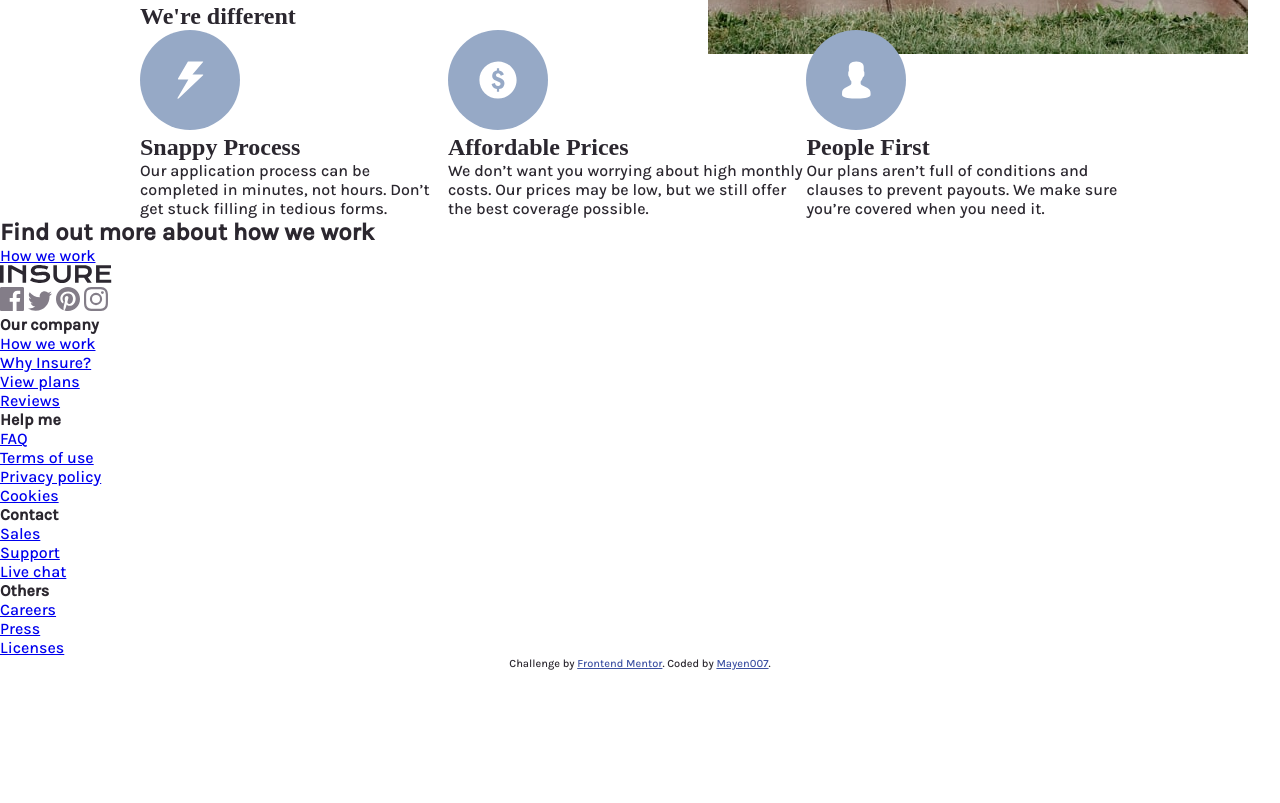
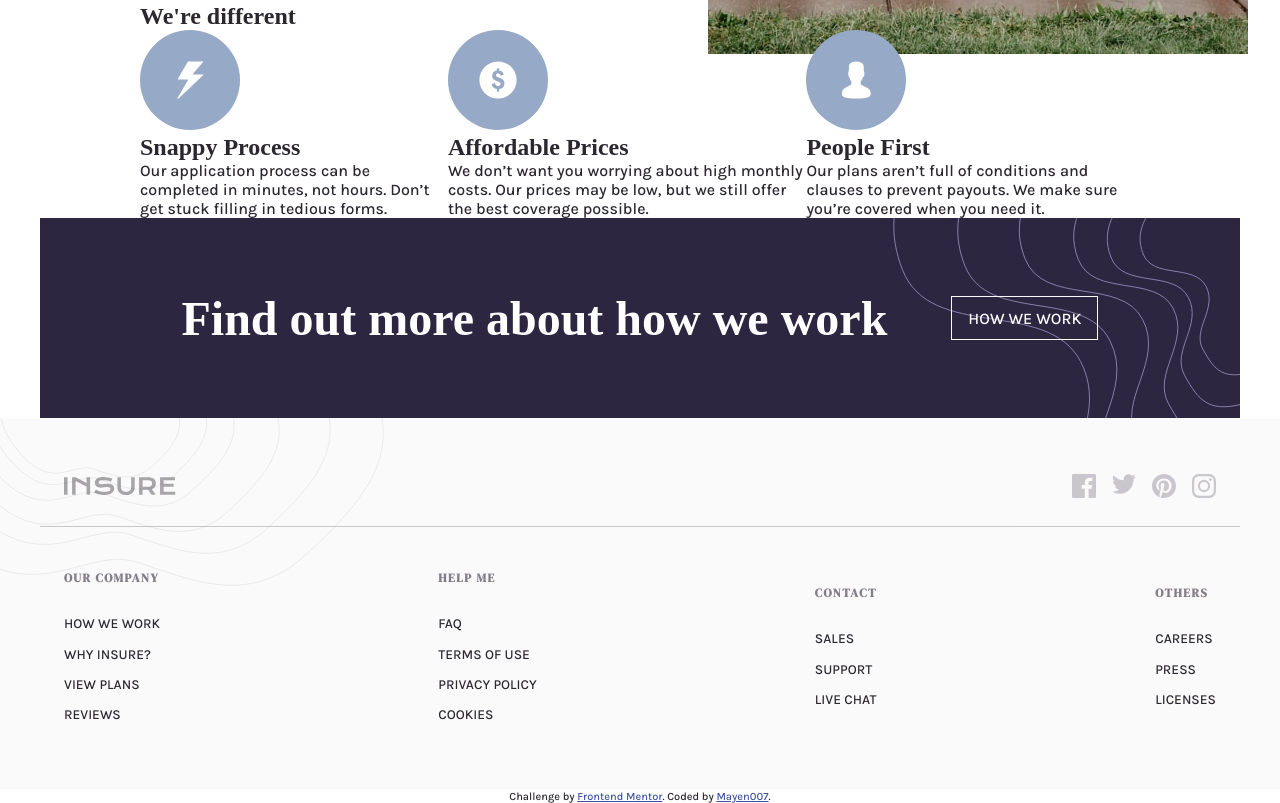
Before and after one commit to Mayen007/insure-landing-page, a plain HTML site: page index.html in a window 1280 px wide. Shown: the part 595-1398 px from the top of the page. Before the commit the page ends 1265 px from the top, so only its background shows below. Drawn offline with Linux system fonts and the light colour scheme.

Commit message:
Enhance layout and styling for call-to-action and footer sections

```diff
--- a/assets/styles/style.css
+++ b/assets/styles/style.css
@@ -138,14 +138,139 @@ header {
 .features h2 {
   font-family: 'DM-Serif-Display';
 }
-.features__container{
+
+.features__container {
   display: flex;
   align-items: center;
   justify-content: space-between;
 }
-.feature__img{
+
+.feature__img {
   width: 100px;
   height: auto;
+}
+
+.cta__section {
+  max-width: 1200px;
+  width: 100%;
+  margin: auto;
+  background-color: var(--primary-dark-violet);
+  background-image: url(../images/bg-pattern-how-we-work-desktop.svg);
+  background-repeat: no-repeat;
+  background-size: contain;
+  background-position: right;
+  color: var(--neutral-very-light-gray);
+  padding: 2rem 1rem;
+  min-height: 200px;
+  align-items: center;
+  display: flex;
+  justify-content: center;
+}
+
+.cta__cont {
+  display: flex;
+  align-items: center;
+  justify-content: space-between;
+  gap: 4rem;
+}
+
+.cta__cont h2 {
+  font-family: 'DM-Serif-Display';
+  color: #fff;
+  font-weight: 800;
+  font-size: 3rem;
+}
+
+.cta__btn {
+  display: block;
+  text-decoration: none;
+  text-transform: uppercase;
+  color: #fff;
+  padding: 0.7rem 1rem;
+  border: 1px solid var(--neutral-very-light-gray);
+  cursor: pointer;
+  transition: background-color 0.4s ease;
+}
+
+.cta__btn:hover {
+  background-color: var(--neutral-very-light-gray);
+  color: var(--primary-dark-violet);
+}
+
+footer {
+  display: flex;
+  justify-content: center;
+  align-items: center;
+  flex-direction: column;
+  gap: 1.2rem;
+  background-color: var(--neutral-very-light-gray);
+  color: #fff;
+  padding: 2rem 0;
+  background-image: url(../images/bg-pattern-footer-desktop.svg);
+  background-repeat: no-repeat;
+  background-size: 30%;
+  background-position: top left;
+}
+
+.social__media {
+  display: flex;
+  gap: 1rem;
+}
+
+.social__media a:hover {
+  color: var(--primary-dark-violet);
+}
+
+.footer__top,
+.footer__bottom {
+  display: flex;
+  justify-content: space-between;
+  align-items: center;
+  flex-wrap: wrap;
+  width: 100%;
+  padding: 0 2rem;
+  max-width: 1200px;
+  width: 100%;
+  padding: 1.5rem;
+}
+
+.footer__top {
+  border-bottom: 1px solid var(--neutral-grayish-violet);
+  opacity: 0.4;
+}
+
+.footer__bottom ul {
+  list-style: none;
+}
+
+.footer__bottom ul li:nth-of-type(1) {
+  font-weight: 300;
+  font-size: 0.75rem;
+  letter-spacing: 1.5px;
+  color: var(--neutral-grayish-violet);
+  text-transform: uppercase;
+  margin-bottom: 1.7rem;
+  font-family: 'DM-Serif-regular', sans-serif;
+  /* opacity: 0.8; */
+}
+
+.footer__bottom ul li {
+  margin-bottom: 0.7rem;
+}
+
+.footer__bottom ul li a {
+  text-decoration: none;
+  color: var(--neutral-very-dark-violet);
+  font-size: 0.85rem;
+  font-weight: 500;
+  font-style: normal;
+  cursor: pointer;
+  transition: underline 0.3s ease;
+  text-transform: uppercase;
+}
+
+.footer__bottom ul li a:hover {
+  text-decoration: underline;
 }
 
 .attribution {
--- a/index.html
+++ b/index.html
@@ -57,14 +57,15 @@
         </div>
       </div>
     </section>
-    <section class="cta">
-      <h2>Find out more about how we work</h2>
-      <a href="#" class="cta__btn">How we work</a>
+    <section class="cta__section">
+      <div class="cta__cont">
+        <h2>Find out more about how we work</h2>
+        <a href="#" class="cta__btn">How we work</a>
+      </div>
     </section>
   </main>
   <footer>
-    <!-- make two rows, the first row should contain logo and social media links. the second row should have nav links -->
-    <div class="footer__top">
+    <section class="footer__top">
       <div class="logo">
         <img src="./assets/images/logo.svg" alt="Insure">
       </div>
@@ -74,8 +75,8 @@
         <a href="#"><img src="./assets/images/icon-pinterest.svg" alt="Pinterest"></a>
         <a href="#"><img src="./assets/images/icon-instagram.svg" alt="Instagram"></a>
       </div>
-    </div>
-    <div class="footer__bottom">
+    </section>
+    <section class="footer__bottom">
       <ul>
         <li><strong>Our company</strong></li>
         <li><a href="#">How we work</a></li>
@@ -102,7 +103,7 @@
         <li><a href="#">Press</a></li>
         <li><a href="#">Licenses</a></li>
       </ul>
-    </div>
+    </section>
   </footer>
 
   <div class="attribution">
```
